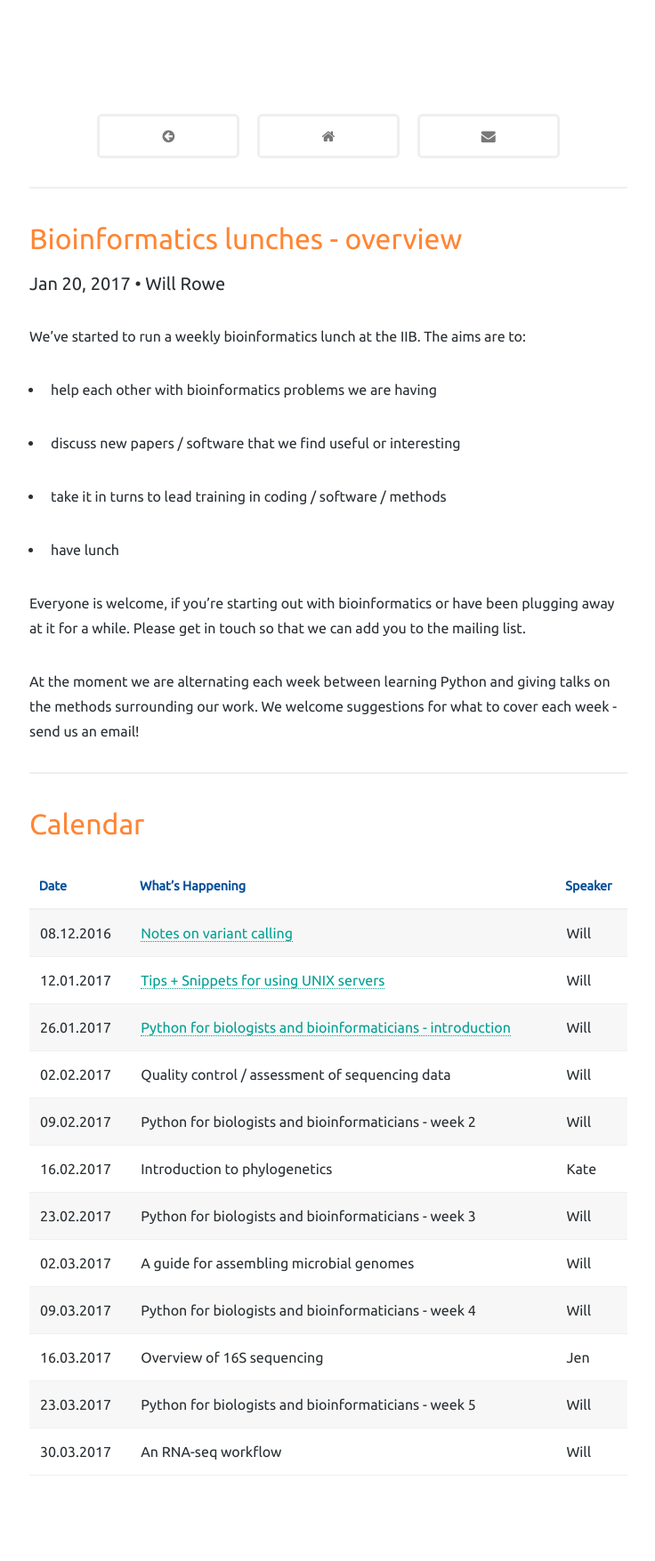
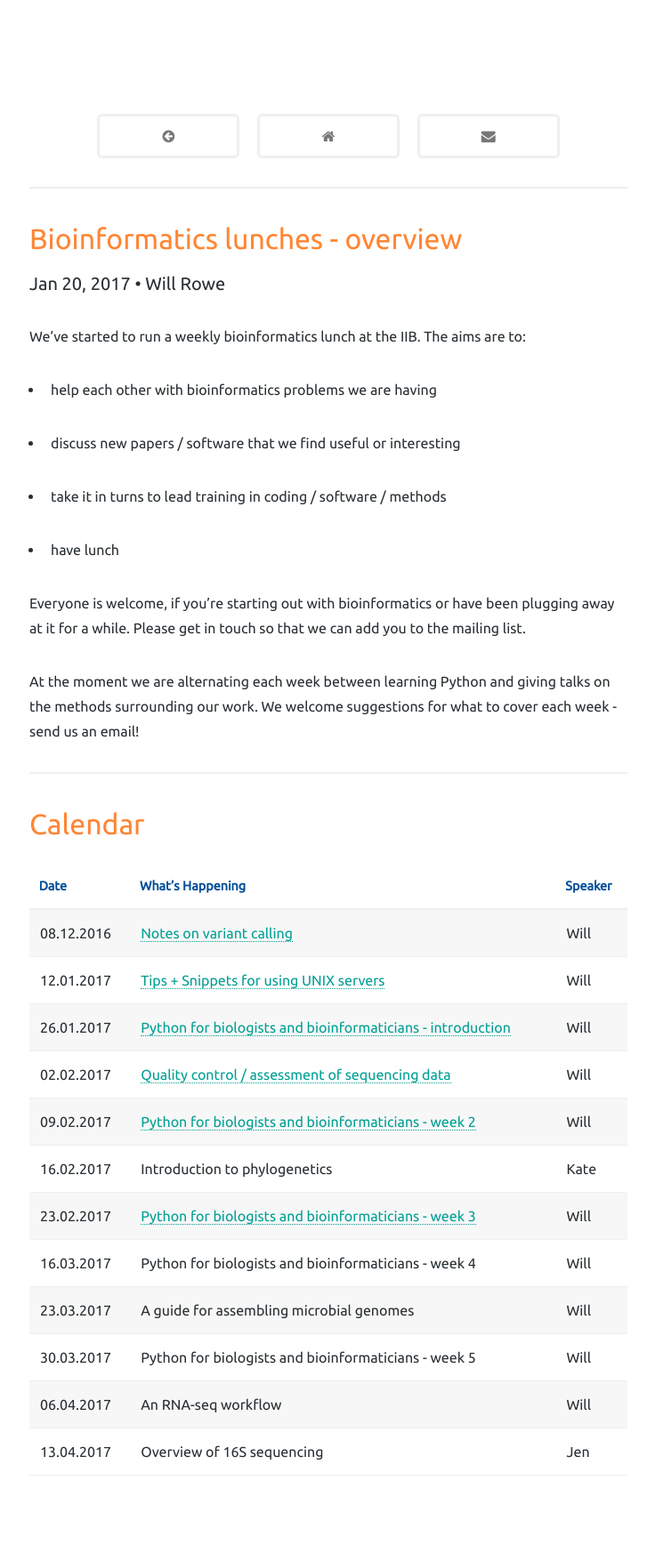
Before and after one commit to will-rowe/will-rowe.github.io, a Jekyll site: the page built from bioinformatics/_posts/2017-01-20-bioinformatics-lunches-overview.markdown, in a window 1280 px wide. Shown: the whole page at 89% size, without its empty margins (287-1023 px from the left). Built offline with Jekyll 4.4.1, drawn with Linux system fonts in a browser that asks for light colours.

Commit message:
updating timetable

```diff
--- a/bioinformatics/_posts/2017-01-20-bioinformatics-lunches-overview.markdown
+++ b/bioinformatics/_posts/2017-01-20-bioinformatics-lunches-overview.markdown
@@ -26,16 +26,16 @@ At the moment we are alternating each week between learning Python and giving ta
 |----------+----------------------+-------------|
 | **Date** | **What's Happening** | **Speaker** |
 |----------+----------------------+-------------|
-| 08.12.2016 | [Notes on variant calling]({{ site.url }}/variant-calling-notes) | Will |
-| 12.01.2017 | [Tips + Snippets for using UNIX servers]({{ site.url }}/bioinformatics-snippets)  | Will |
+| 08.12.2016 | [Notes on variant calling]({{site.url}}/variant-calling-notes) | Will |
+| 12.01.2017 | [Tips + Snippets for using UNIX servers]({{site.url}}/bioinformatics-snippets)  | Will |
 | 26.01.2017 | [Python for biologists and bioinformaticians - introduction]({{site.url}}/learning-python-week1) | Will |
-| 02.02.2017 | Quality control / assessment of sequencing data | Will |
-| 09.02.2017 | Python for biologists and bioinformaticians - week 2 | Will |
+| 02.02.2017 | [Quality control / assessment of sequencing data](({{site.url}}/notes-on-QC)) | Will |
+| 09.02.2017 | [Python for biologists and bioinformaticians - week 2]({{site.url}}/learning-python-week2) | Will |
 | 16.02.2017 | Introduction to phylogenetics | Kate |
-| 23.02.2017 | Python for biologists and bioinformaticians - week 3 | Will |
-| 02.03.2017 | A guide for assembling microbial genomes | Will |
-| 09.03.2017 | Python for biologists and bioinformaticians - week 4 | Will |
-| 16.03.2017 | Overview of 16S sequencing | Jen |
-| 23.03.2017 | Python for biologists and bioinformaticians - week 5 | Will |
-| 30.03.2017 | An RNA-seq workflow | Will |
+| 23.02.2017 | [Python for biologists and bioinformaticians - week 3]({{site.url}}/learning-python-week3) | Will |
+| 16.03.2017 | Python for biologists and bioinformaticians - week 4 | Will |
+| 23.03.2017 | A guide for assembling microbial genomes | Will |
+| 30.03.2017 | Python for biologists and bioinformaticians - week 5 | Will |
+| 06.04.2017 | An RNA-seq workflow | Will |
+| 13.04.2017 | Overview of 16S sequencing | Jen |
 |----------+----------------------+-------------|
```
